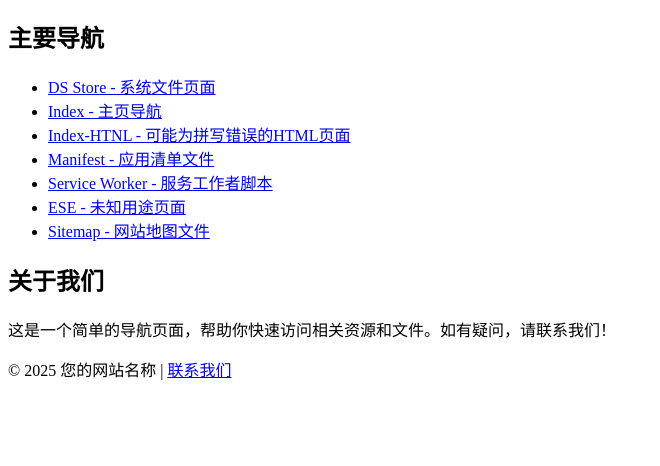
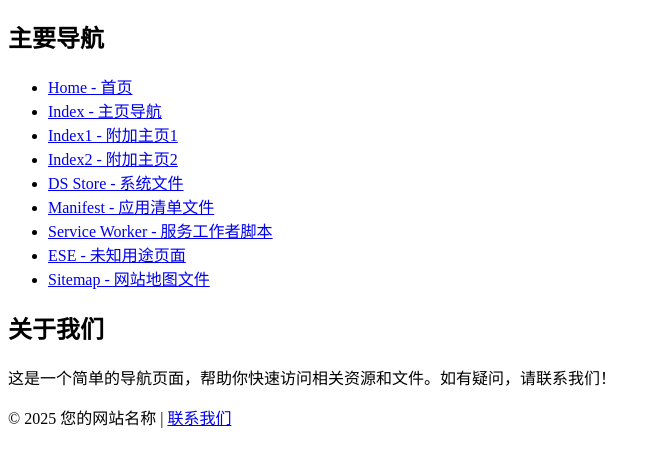
Before and after one commit to gwozai/gwozai.github.io, a plain HTML site: page index.html in a window 1280 px wide. Shown: the part 70-536 px from the top of the page, without its empty margins (0-660 px from the left). Drawn offline with Linux system fonts and the light colour scheme.

Commit message:
Update index.html

```diff
--- a/index.html
+++ b/index.html
@@ -10,12 +10,14 @@
 
     <h2>主要导航</h2>
     <ul>
-        <li><a href="DS_Store.html" target="_blank">DS Store - 系统文件页面</a></li>
+        <li><a href="home.html" target="_blank">Home - 首页</a></li>
         <li><a href="index.html" target="_blank">Index - 主页导航</a></li>
-        <li><a href="index-htnl.html" target="_blank">Index-HTNL - 可能为拼写错误的HTML页面</a></li>
+        <li><a href="index1.html" target="_blank">Index1 - 附加主页1</a></li>
+        <li><a href="index2.html" target="_blank">Index2 - 附加主页2</a></li>
+        <li><a href=".DS_Store" target="_blank">DS Store - 系统文件</a></li>
         <li><a href="manifest.json" target="_blank">Manifest - 应用清单文件</a></li>
         <li><a href="service-worker.js" target="_blank">Service Worker - 服务工作者脚本</a></li>
-        <li><a href="ese.html" target="_blank">ESE - 未知用途页面</a></li>
+        <li><a href="sese.html" target="_blank">ESE - 未知用途页面</a></li>
         <li><a href="sitemap.xml" target="_blank">Sitemap - 网站地图文件</a></li>
     </ul>
 
```
